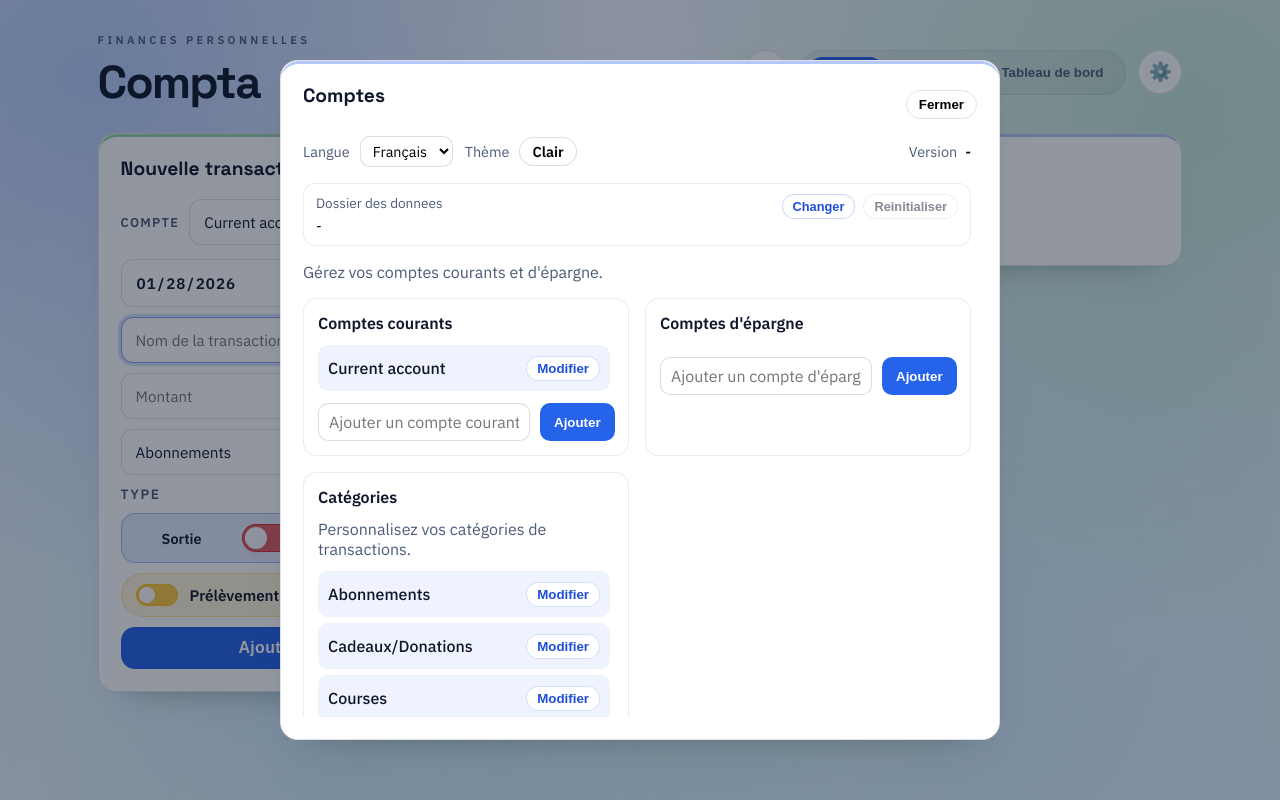
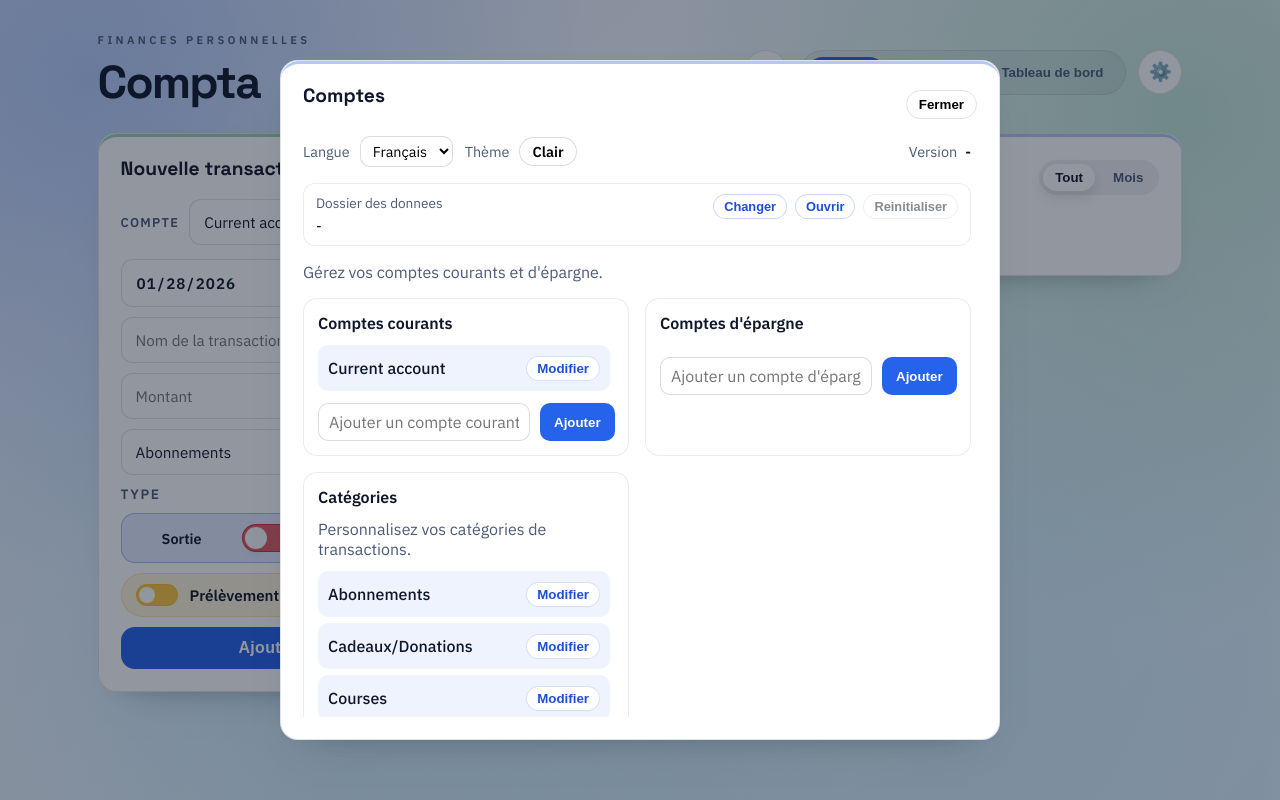
Before and after one commit to ThibaultNGUYEN26/compta_app, a React (Vite) app: page / in a window 1280 px wide. Both pictures are taken after a click on the button "⚙️". Built offline with nearby package versions, Linux system fonts and the light colour scheme.

Commit message:
feat(ui): add recent transactions filter and open data path

```diff
--- a/App.css
+++ b/App.css
@@ -61,6 +61,68 @@ body.theme-dark {
   align-items: center;
   justify-content: space-between;
   margin-bottom: 22px;
+}
+
+.panel-title-row {
+  display: flex;
+  align-items: center;
+  justify-content: space-between;
+  gap: 12px;
+  margin-bottom: 10px;
+}
+
+.panel-toggle {
+  display: inline-flex;
+  gap: 6px;
+  padding: 4px;
+  background: rgba(15, 23, 42, 0.06);
+  border-radius: 999px;
+}
+
+.panel-toggle-btn {
+  border: none;
+  background: transparent;
+  color: var(--muted);
+  font-weight: 600;
+  padding: 6px 12px;
+  border-radius: 999px;
+  cursor: pointer;
+}
+
+.panel-toggle-btn.is-active {
+  background: #ffffff;
+  color: var(--ink);
+  box-shadow: 0 6px 14px rgba(15, 23, 42, 0.12);
+}
+
+.panel-month {
+  display: flex;
+  justify-content: flex-end;
+  margin-bottom: 10px;
+}
+
+.panel-month select {
+  border-radius: 10px;
+  border: 1px solid var(--line);
+  padding: 6px 10px;
+  font: inherit;
+  background: #ffffff;
+  color: var(--ink);
+}
+
+body.theme-dark .panel-month select {
+  background: rgba(15, 23, 42, 0.85);
+  border-color: rgba(148, 163, 184, 0.25);
+  color: var(--ink);
+}
+
+body.theme-dark .panel-toggle {
+  background: rgba(148, 163, 184, 0.12);
+}
+
+body.theme-dark .panel-toggle-btn.is-active {
+  background: rgba(15, 23, 42, 0.85);
+  color: var(--ink);
 }
 
 .update-banner {
--- a/App.jsx
+++ b/App.jsx
@@ -57,6 +57,8 @@ export default function App() {
   const [currentAccountOpen, setCurrentAccountOpen] = useState(false);
   const currentAccountRef = React.useRef(null);
   const [categories, setCategories] = useState(DEFAULT_CATEGORIES);
+  const [recentScope, setRecentScope] = useState("all");
+  const [recentMonth, setRecentMonth] = useState(new Date().getMonth());
 
   const settingsLabels = {
     fr: { title: "Comptes", close: "Fermer" },
@@ -85,14 +87,30 @@ export default function App() {
       newTransaction: "Nouvelle transaction",
       account: "Compte",
       recentActivity: "Activité récente",
+      recentAll: "Tout",
+      recentMonth: "Mois",
     },
     en: {
       newTransaction: "New transaction",
       account: "Account",
       recentActivity: "Recent activity",
+      recentAll: "All",
+      recentMonth: "Month",
     },
   };
   const homeText = homeLabels[language] || homeLabels.fr;
+  const monthLabels = React.useMemo(() => {
+    const locale = language === "en" ? "en-US" : "fr-FR";
+    return Array.from({ length: 12 }, (_, index) =>
+      new Date(2024, index, 1).toLocaleString(locale, { month: "long" })
+    );
+  }, [language]);
+  const formatLocalDate = (date) => {
+    const year = date.getFullYear();
+    const month = String(date.getMonth() + 1).padStart(2, "0");
+    const day = String(date.getDate()).padStart(2, "0");
+    return `${year}-${month}-${day}`;
+  };
 
   const headerLabels = {
     fr: { personalFinance: "Finances personnelles" },
@@ -218,6 +236,11 @@ export default function App() {
       }
       return next;
     });
+  };
+
+  const handleOpenDataPath = async () => {
+    if (!window.comptaApi?.openDataPath) return;
+    await window.comptaApi.openDataPath();
   };
 
   useEffect(() => {
@@ -552,6 +575,25 @@ export default function App() {
     return sortCategories(Array.from(set));
   }, [categories, transactions, sortCategories]);
 
+  const recentTransactions = React.useMemo(() => {
+    if (recentScope === "all") return transactions;
+    const now = new Date();
+    const year = now.getFullYear();
+    return transactions.filter((t) => {
+      const dt = new Date(t.date);
+      if (Number.isNaN(dt.getTime())) return false;
+      return dt.getFullYear() === year && dt.getMonth() === recentMonth;
+    });
+  }, [recentScope, recentMonth, transactions]);
+
+  const recentDefaultDate = React.useMemo(() => {
+    if (recentScope !== "month") return null;
+    const now = new Date();
+    const year = now.getFullYear();
+    const firstDay = new Date(year, recentMonth, 1);
+    return formatLocalDate(firstDay);
+  }, [recentScope, recentMonth]);
+
   const handleUpdate = (transaction) => {
     const updated = transactions.map((item) =>
       item.id === transaction.id ? { ...item, ...transaction } : item
@@ -723,6 +765,7 @@ export default function App() {
               dataPathInfo={dataPathInfo}
               onSelectDataPath={handleSelectDataPath}
               onResetDataPath={handleResetDataPath}
+              onOpenDataPath={handleOpenDataPath}
               onAddCurrent={addCurrentAccount}
               onAddSaving={addSavingAccount}
               onRenameCurrent={renameCurrentAccount}
@@ -790,12 +833,47 @@ export default function App() {
               selectedCurrentAccount={selectedCurrentAccount}
               categories={mergedCategories}
               language={language}
+              defaultDate={recentDefaultDate}
             />
           </section>
           <section className="panel panel-list">
-            <h2 className="panel-title">{homeText.recentActivity}</h2>
+            <div className="panel-title-row">
+              <h2 className="panel-title">{homeText.recentActivity}</h2>
+              <div className="panel-toggle">
+                <button
+                  type="button"
+                  className={`panel-toggle-btn${recentScope === "all" ? " is-active" : ""}`}
+                  onClick={() => setRecentScope("all")}
+                  aria-pressed={recentScope === "all"}
+                >
+                  {homeText.recentAll}
+                </button>
+                <button
+                  type="button"
+                  className={`panel-toggle-btn${recentScope === "month" ? " is-active" : ""}`}
+                  onClick={() => setRecentScope("month")}
+                  aria-pressed={recentScope === "month"}
+                >
+                  {homeText.recentMonth}
+                </button>
+              </div>
+            </div>
+            {recentScope === "month" && (
+              <div className="panel-month">
+                <select
+                  value={recentMonth}
+                  onChange={(e) => setRecentMonth(Number(e.target.value))}
+                >
+                  {monthLabels.map((label, index) => (
+                    <option key={label} value={index}>
+                      {label}
+                    </option>
+                  ))}
+                </select>
+              </div>
+            )}
             <TransactionList
-              transactions={transactions}
+              transactions={recentTransactions}
               limit={5}
               onUpdate={handleUpdate}
               onDelete={handleDelete}
--- a/components/AccountManager.jsx
+++ b/components/AccountManager.jsx
@@ -11,6 +11,7 @@ export default function AccountManager({
   dataPathInfo,
   onSelectDataPath,
   onResetDataPath,
+  onOpenDataPath,
   appVersion = "-",
   onAddCurrent,
   onAddSaving,
@@ -49,6 +50,7 @@ export default function AccountManager({
       dark: "Sombre",
       dataPath: "Dossier des donnees",
       changePath: "Changer",
+      openPath: "Ouvrir",
       resetPath: "Reinitialiser",
       version: "Version",
       categories: {
@@ -94,6 +96,7 @@ export default function AccountManager({
       dark: "Dark",
       dataPath: "Data folder",
       changePath: "Change",
+      openPath: "Open",
       resetPath: "Reset",
       version: "Version",
       categories: {
@@ -227,6 +230,9 @@ export default function AccountManager({
         <div className="account-path-actions">
           <button type="button" onClick={onSelectDataPath}>
             {t.changePath}
+          </button>
+          <button type="button" onClick={onOpenDataPath}>
+            {t.openPath}
           </button>
           <button
             type="button"
--- a/components/TransactionForm.jsx
+++ b/components/TransactionForm.jsx
@@ -30,6 +30,7 @@ export default function TransactionForm({
   selectedCurrentAccount,
   categories = DEFAULT_CATEGORIES,
   language = "fr",
+  defaultDate,
 }) {
   const nameInputRef = useRef(null);
   const labels = {
@@ -96,7 +97,10 @@ export default function TransactionForm({
       },
     },
   };
-  const t = labels[language] || labels.fr;
+  const t = useMemo(
+    () => labels[language] || labels.fr,
+    [language]
+  );
 
   const today = new Date().toISOString().slice(0, 10);
   const safeInitial = initialValues || {};
@@ -116,9 +120,10 @@ export default function TransactionForm({
         mainItems.push(item);
       }
     });
+    const labelsMap = (labels[language] || labels.fr).categories || {};
     mainItems.sort((a, b) => {
-      const labelA = t.categories?.[a] || String(a);
-      const labelB = t.categories?.[b] || String(b);
+      const labelA = labelsMap[a] || String(a);
+      const labelB = labelsMap[b] || String(b);
       return labelA.localeCompare(labelB, undefined, { sensitivity: "base" });
     });
     const orderedTail = tailOrder
@@ -129,7 +134,7 @@ export default function TransactionForm({
       )
       .filter(Boolean);
     return [...mainItems, ...orderedTail];
-  }, [categories, t.categories]);
+  }, [categories, language]);
   const [category, setCategory] = useState(categoryOptions[0] || "Other");
   const [type, setType] = useState("expense");
   const [isPrelevement, setIsPrelevement] = useState(false);
@@ -163,7 +168,7 @@ export default function TransactionForm({
       setCategory(categoryOptions[0] || "Other");
       setType("expense");
       setIsPrelevement(false);
-      setDate(today);
+      setDate(defaultDate || today);
       setSavingAccount(savingAccounts[0] || "");
       setTransferAccount(currentAccounts[0] || "");
       setCurrentAccount(
@@ -213,7 +218,14 @@ export default function TransactionForm({
     selectedCurrentAccount,
     categoryOptions,
     today,
+    defaultDate,
   ]);
+
+  useEffect(() => {
+    if (initialValues) return;
+    if (!defaultDate) return;
+    setDate(defaultDate);
+  }, [defaultDate, initialValues]);
 
   useEffect(() => {
     const handleOutside = (event) => {
--- a/data/settings.json
+++ b/data/settings.json
@@ -1,6 +1,6 @@
 {
   "language": "en",
-  "theme": "light",
+  "theme": "dark",
   "accounts": {
     "current": [
       "Current account"
--- a/package.json
+++ b/package.json
@@ -1,6 +1,6 @@
 {
   "name": "compta_app",
-  "version": "1.2.0",
+  "version": "1.3.0",
   "description": "",
   "main": "electron.cjs",
   "repository": {
--- a/preload.cjs
+++ b/preload.cjs
@@ -9,6 +9,7 @@ contextBridge.exposeInMainWorld("comptaApi", {
   getDataPath: () => ipcRenderer.invoke("data-path:get"),
   selectDataPath: () => ipcRenderer.invoke("data-path:select"),
   resetDataPath: () => ipcRenderer.invoke("data-path:reset"),
+  openDataPath: () => ipcRenderer.invoke("data-path:open"),
   onUpdateStatus: (callback) => {
     const listener = (_event, payload) => callback?.(payload);
     ipcRenderer.on("update:status", listener);
```
Also changed, not shown: electron.cjs (+13 -1 lines).
